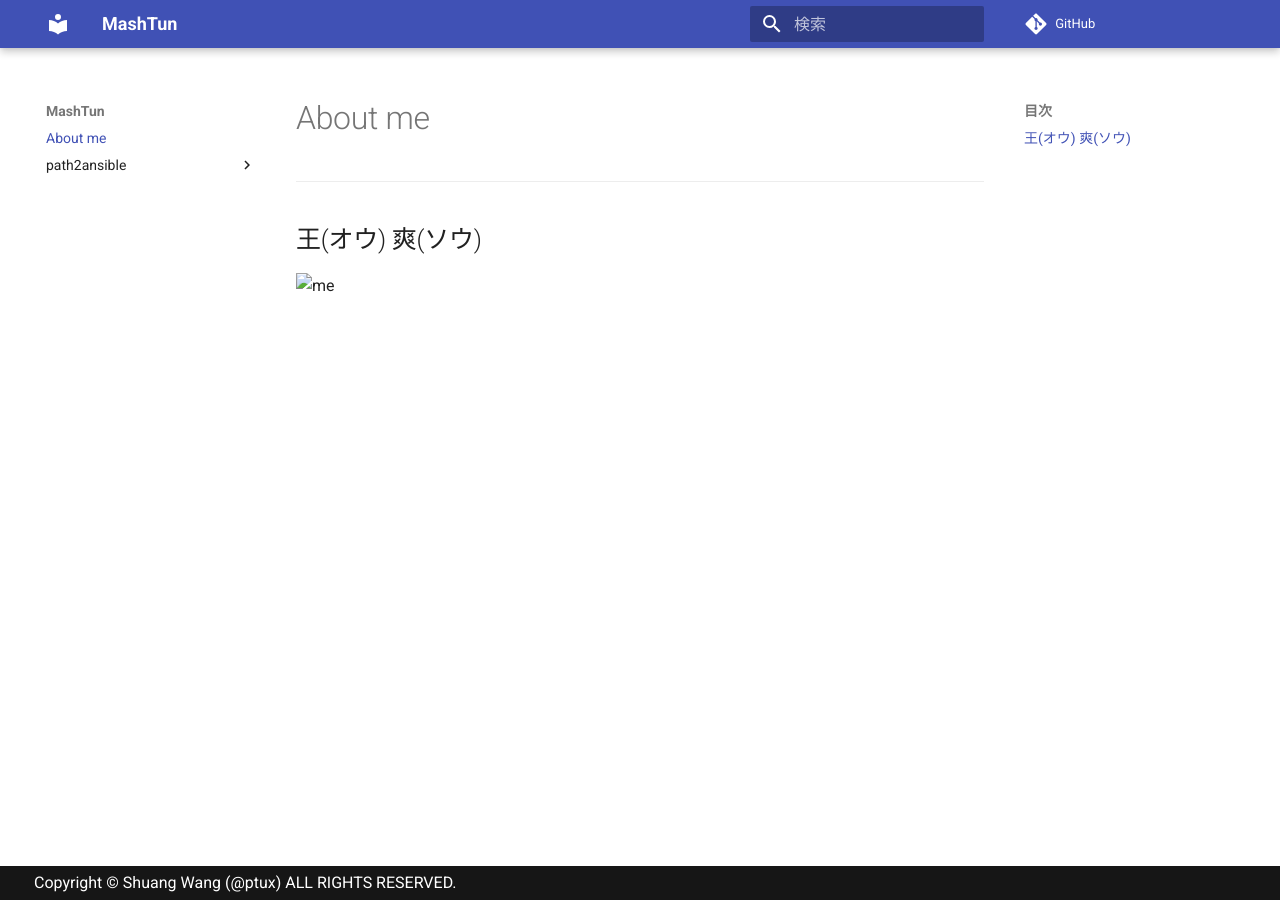
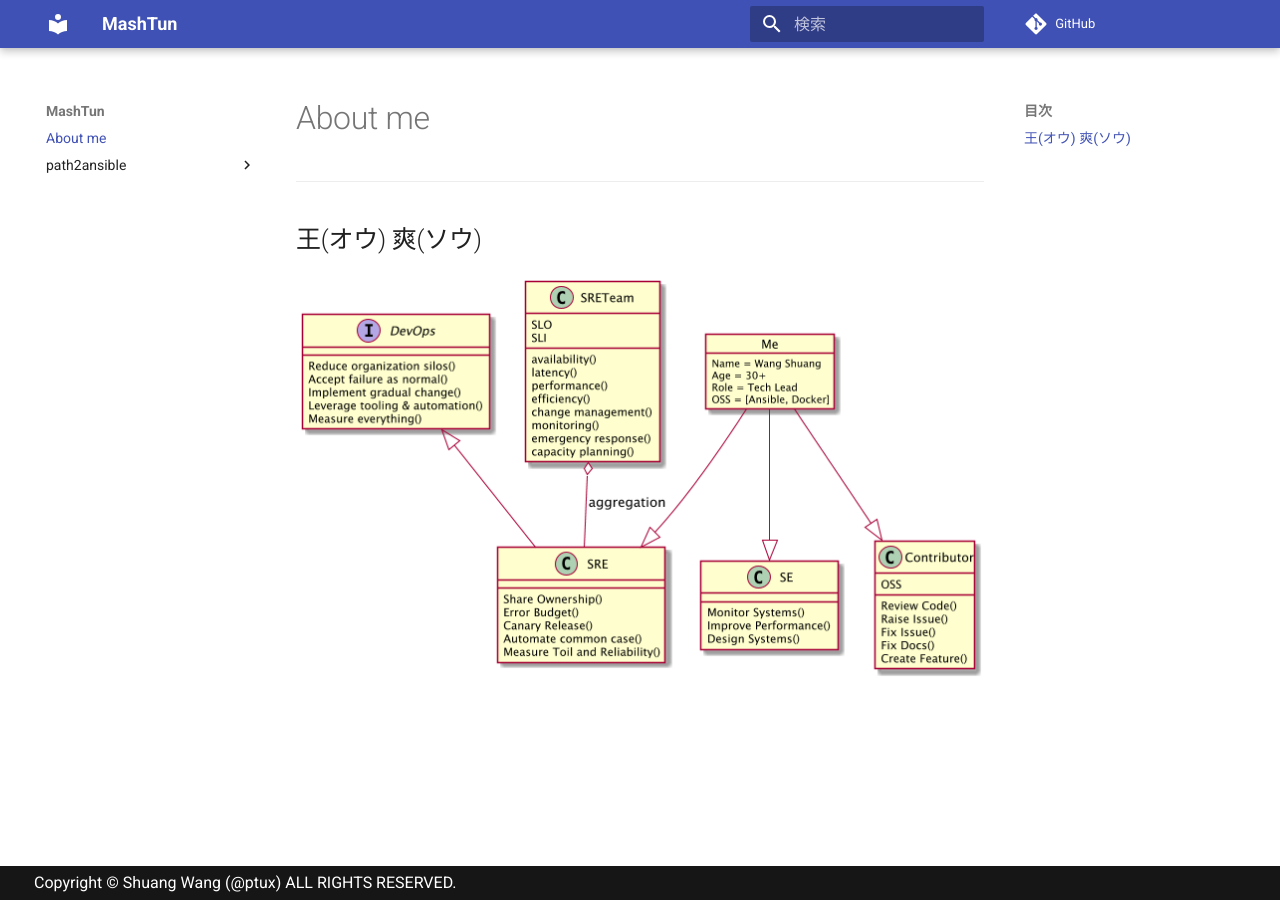
Before and after one commit to ptux/mashtun, an MkDocs documentation site: the page built from docs/index.md, in a window 1280 px wide. Built offline with MkDocs 1.6.1 and Material for MkDocs 9.7.7, drawn with Linux system fonts in a browser that asks for light colours; comment, search, counter and statistics services are not loaded.

```diff
--- a/docs/index.md
+++ b/docs/index.md
@@ -4,4 +4,4 @@
 
 ## 王(オウ) 爽(ソウ)
 
-![me](images/me.png)
+![me](imgs/me.png)
```
Also changed, not shown: docs/path2ansible/1. Automation and Autonomy.md (+1 -1 lines).
